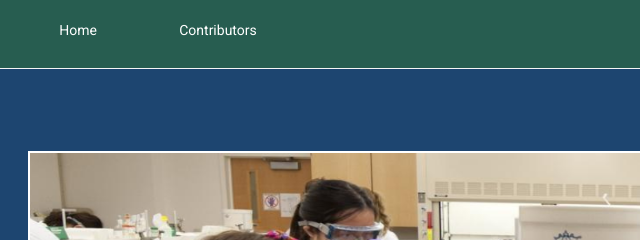
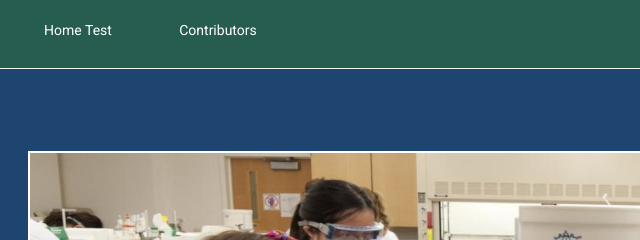
Before and after one commit to jesse-proj/chem-website, a plain HTML site: page index.html in a window 1280 px wide. Shown: the top 240 px of the page, 0-640 px from the left. Drawn offline with Linux system fonts and the light colour scheme.

Commit message:
Cool commit

```diff
--- a/index.html
+++ b/index.html
@@ -11,7 +11,7 @@
 		<div style = 'position: relative; left: -10px;'>
 
 			<div class = 'home-navbar'>
-				<a href = 'index.html'> <p> Home </p> </a>
+				<a href = 'index.html'> <p> Home Test </p> </a>
 				<a href = 'contributors.html'> <p> Contributors </p> </a>
 			</div>
 
```
Also changed, not shown: contributors.html (+1 -1 lines), 1 other file.
